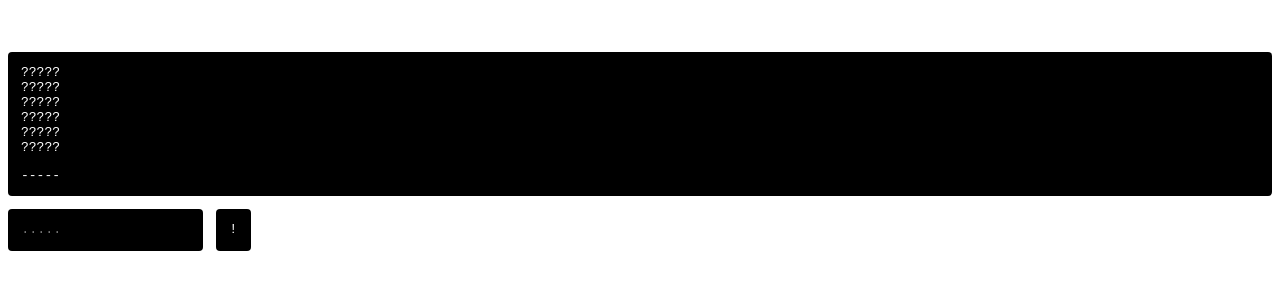
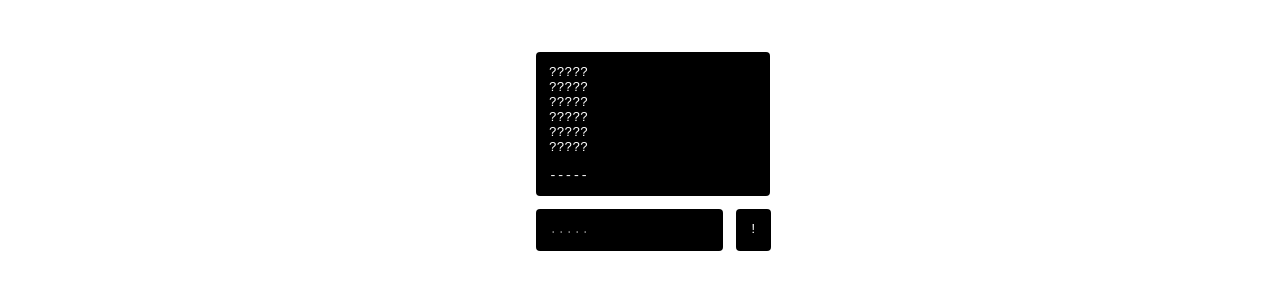
Before and after one commit to wordables/wordables.github.io, a plain HTML site: page index.html in a window 1280 px wide. Drawn offline with Linux system fonts and the light colour scheme.

Commit message:
Testing new HTML.

```diff
--- a/index.html
+++ b/index.html
@@ -23,6 +23,7 @@
 			{
 				margin: auto;
 				margin-top: 4em;
+				width: 16em;
 			}
 
 			input, button
@@ -38,6 +39,7 @@
 			input
 			{
 				margin-right: 1em;
+				width: 12em;
 			}
 
 			div.inputs
@@ -58,6 +60,7 @@
 				color: #FFF;
 				border-radius: 4px;
 				margin-bottom: 1em;
+				width: 16em;
 			}
 
 			p {
```
